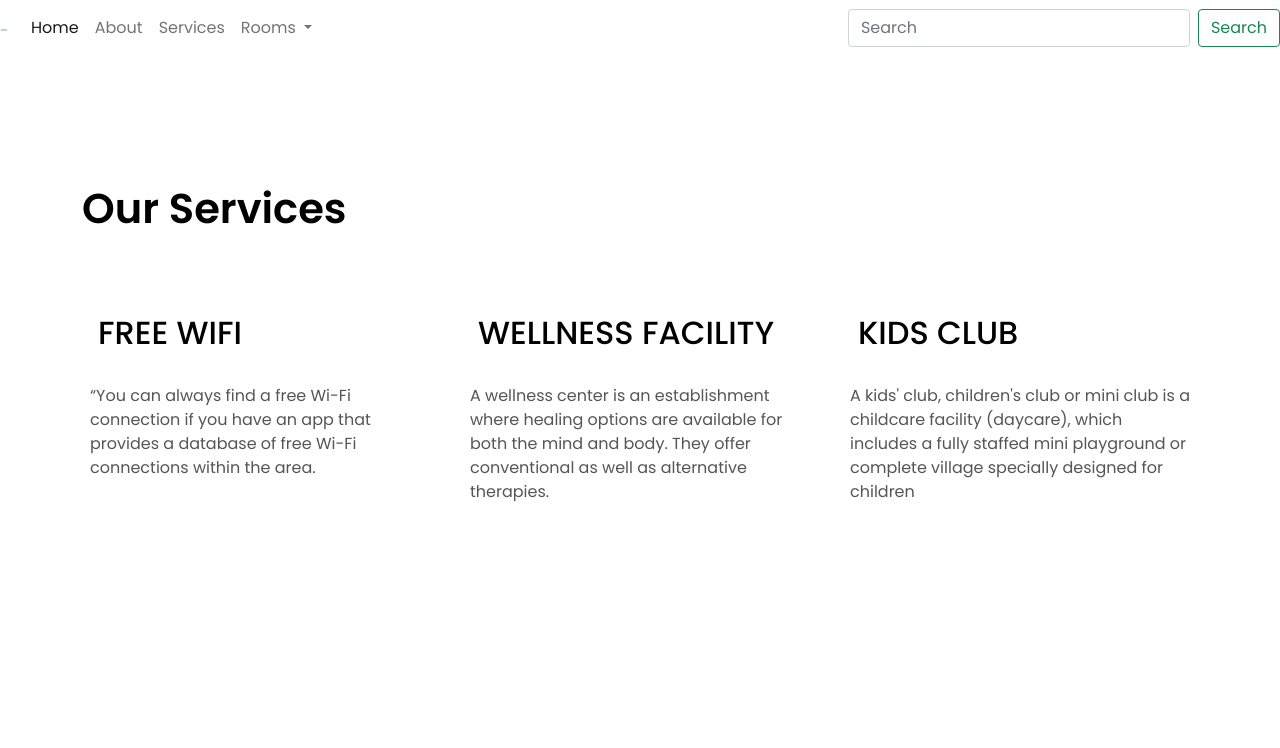
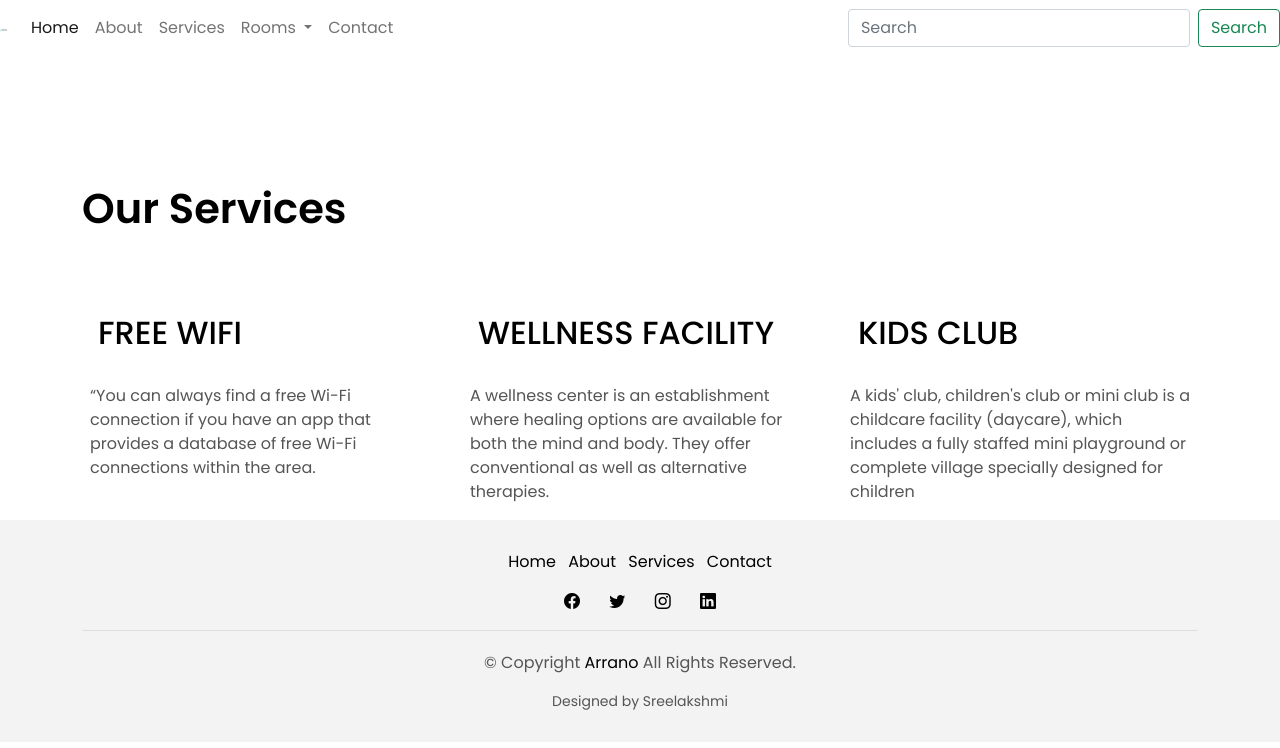
Before and after one commit to sree123u/website_resort, a plain HTML site: page services.html in a window 1280 px wide. Drawn offline with Linux system fonts and the light colour scheme.

Commit message:
Add files via upload

```diff
--- a/services.html
+++ b/services.html
@@ -59,12 +59,16 @@
                 </ul>
               </li>
 
+              <li class="nav-item">
+                <a class="nav-link " href="contact-us.html">Contact</a>
+              </li>
             </ul>
-            <form class="d-flex">
-              <input class="form-control me-2" type="search" placeholder="Search" aria-label="Search">
-              <button class="btn btn-outline-success" type="submit">Search</button>
-            </form>
           </div>
+
+          <form class="d-flex">
+            <input class="form-control me-2" type="search" placeholder="Search" aria-label="Search">
+            <button class="btn btn-outline-success" type="submit">Search</button>
+          </form>
         </div>
       </nav>
     <main id="main">
@@ -147,5 +151,62 @@
   <script src="assets/js/main.js"></script>
 
 </body>
+<footer>
+  <div class="container">
+    <div class="row">
+      <div class="col-md-12">
+        <nav class="nav-footer">
+          <ul class="list-inline">
+            <li class="list-inline-item">
+              <a href="#">Home</a>
+            </li>
+            <li class="list-inline-item">
+              <a href="#">About</a>
+            </li>
+            <li class="list-inline-item">
+              <a href="#">Services</a>
+            </li>
+            <li class="list-inline-item">
+              <a href="#">Contact</a>
+            </li>
+          </ul>
+        </nav>
+        <div class="socials-a">
+          <ul class="list-inline">
+            <li class="list-inline-item">
+              <a href="#">
+                <i class="bi bi-facebook" aria-hidden="true"></i>
+              </a>
+            </li>
+            <li class="list-inline-item">
+              <a href="#">
+                <i class="bi bi-twitter" aria-hidden="true"></i>
+              </a>
+            </li>
+            <li class="list-inline-item">
+              <a href="#">
+                <i class="bi bi-instagram" aria-hidden="true"></i>
+              </a>
+            </li>
+            <li class="list-inline-item">
+              <a href="#">
+                <i class="bi bi-linkedin" aria-hidden="true"></i>
+              </a>
+            </li>
+          </ul>
+        </div>
+        <div class="copyright-footer">
+          <p class="copyright color-text-a">
+            &copy; Copyright
+            <span class="color-a">Arrano</span> All Rights Reserved.
+          </p>
+        </div>
+        <div class="credits">
 
+          Designed by Sreelakshmi
+        </div>
+      </div>
+    </div>
+  </div>
+</footer>
 </html>
```
